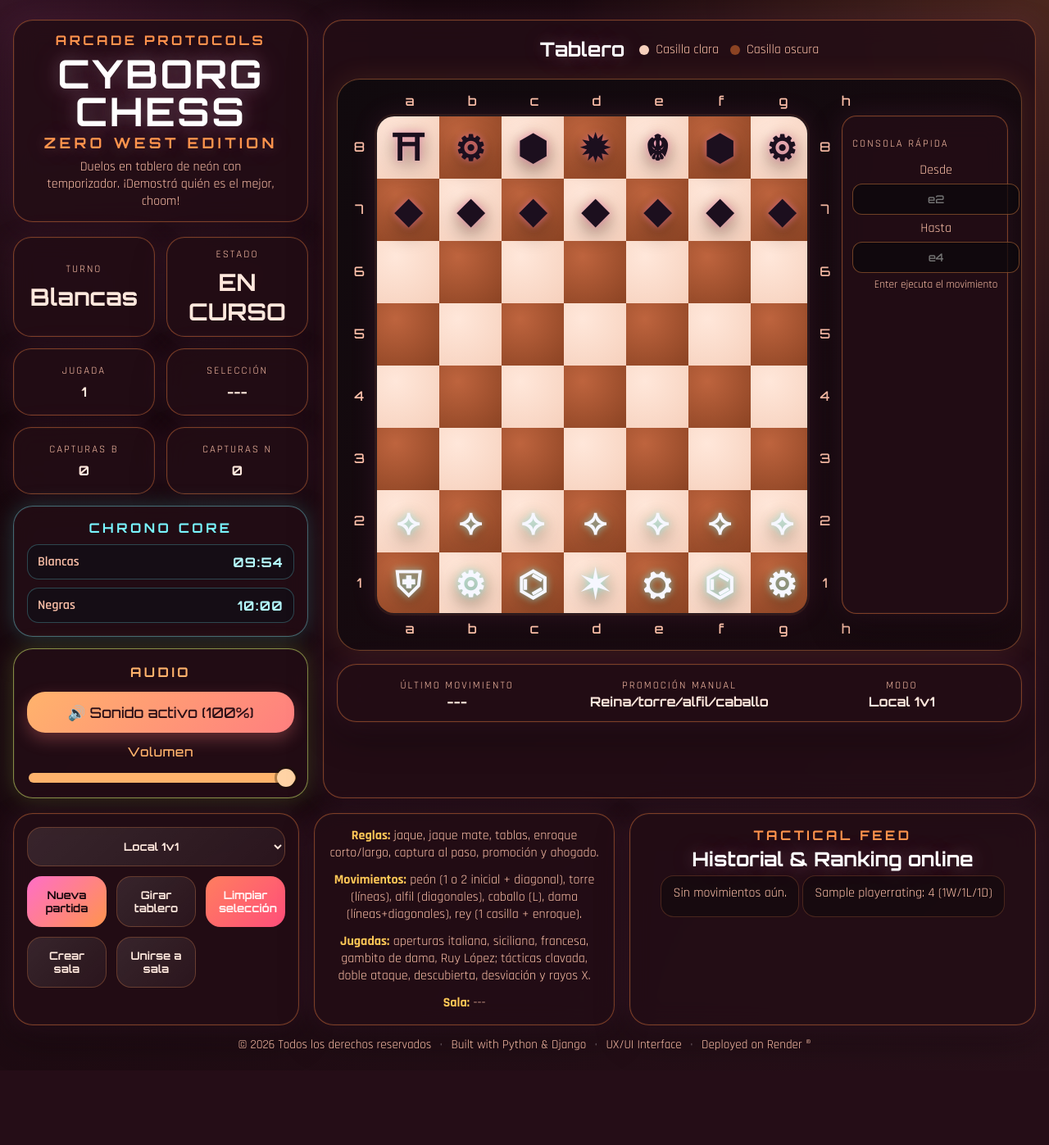
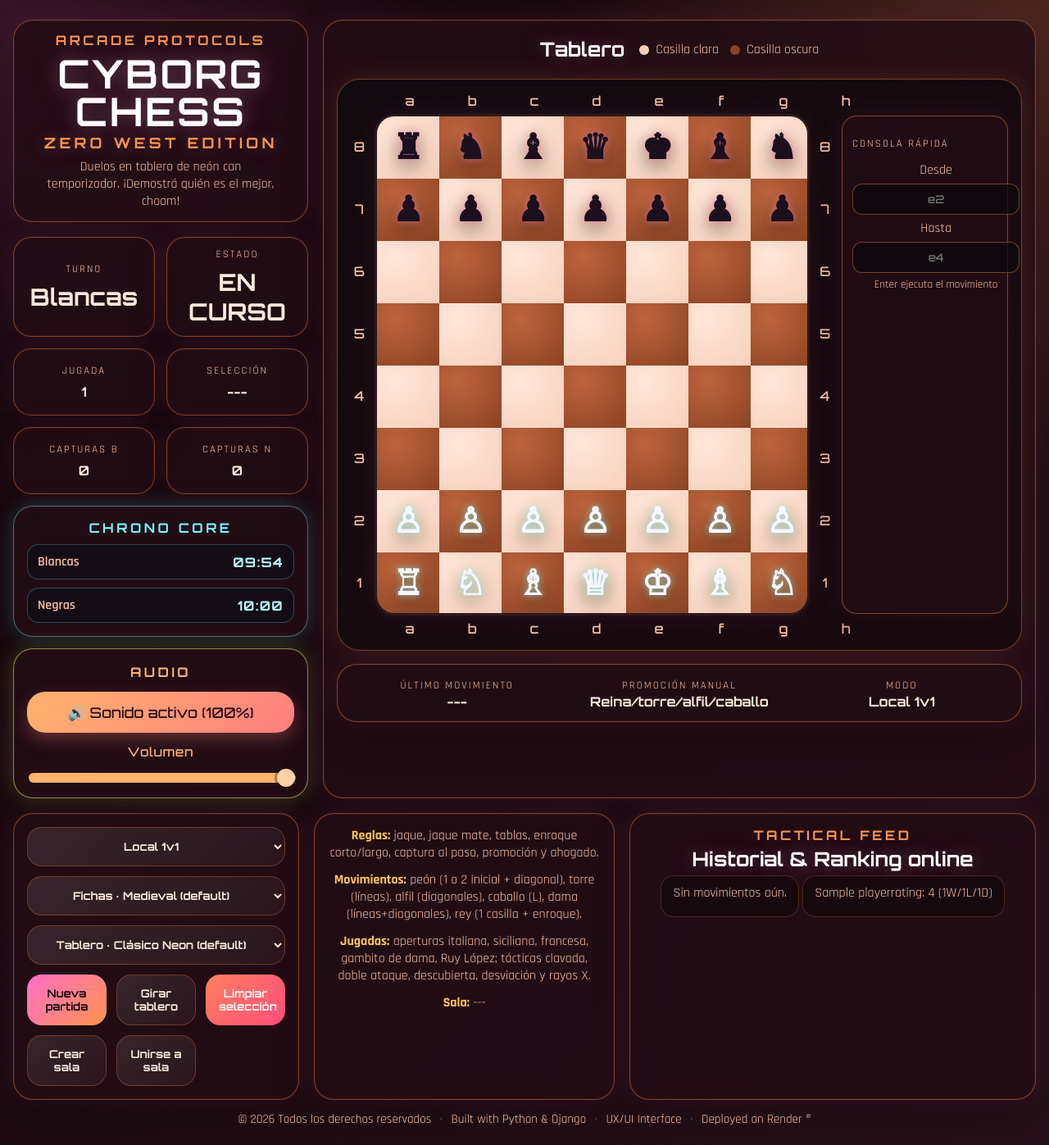
Before and after one commit to lu-developer476/Ajedrez, a Django app: page / in a window 1280 px wide. Shown: the whole page at 82% size. Before the commit the page ends 1282 px from the top, so only its background shows below. Run offline with Django 5.2, Linux system fonts and the light colour scheme; tables that the repository leaves empty hold one stand-in row (values such as "Sample post").

Commit message:
Add design variations for tokens and board (#6)

```diff
--- a/core/static/core/css/styles.css
+++ b/core/static/core/css/styles.css
@@ -317,6 +317,22 @@ body {
   box-shadow: inset 0 0 12px rgba(255, 95, 133, 0.25), 0 0 18px rgba(255, 95, 133, 0.35);
 }
 
+
+.board.board-theme-classic .square.light { background: radial-gradient(circle at 30% 25%, #ffe7da, var(--light-cell)); }
+.board.board-theme-classic .square.dark { background: radial-gradient(circle at 30% 25%, #be643e, var(--dark-cell)); }
+
+.board.board-theme-obsidian .square.light { background: radial-gradient(circle at 28% 25%, #d5d7e5, #8f97b4); }
+.board.board-theme-obsidian .square.dark { background: radial-gradient(circle at 30% 25%, #495170, #22293f); }
+
+.board.board-theme-neon-grid .square.light { background: linear-gradient(145deg, #ddfff8, #8effe5); }
+.board.board-theme-neon-grid .square.dark { background: linear-gradient(145deg, #0f5f6a, #1f313a); }
+
+.board.board-theme-chrome .square.light { background: linear-gradient(145deg, #f8f8f8, #b8c1ca); }
+.board.board-theme-chrome .square.dark { background: linear-gradient(145deg, #768493, #354150); }
+
+.board.board-theme-synthwave .square.light { background: radial-gradient(circle at 35% 25%, #ffe0ff, #ff9ad8); }
+.board.board-theme-synthwave .square.dark { background: radial-gradient(circle at 30% 25%, #8a4dff, #35195c); }
+
 .square.in-check {
   box-shadow: inset 0 0 0 5px rgba(255, 95, 133, 0.9), 0 0 24px rgba(255, 95, 133, 0.36);
 }
@@ -342,6 +358,14 @@ body {
   color: #1c0f1e;
   text-shadow: 0 0 8px rgba(255, 123, 206, 0.5), 0 0 18px rgba(255, 148, 77, 0.28);
 }
+
+
+.piece.theme-medieval { font-family: "Times New Roman", serif; }
+.piece.theme-cibernetico { font-family: 'Orbitron', sans-serif; }
+.piece.theme-robotico { letter-spacing: 0.04em; }
+.piece.theme-androide { text-shadow: 0 0 10px rgba(94, 255, 205, 0.55), 0 0 18px rgba(132, 190, 255, 0.3); }
+.piece.theme-techno { text-shadow: 0 0 10px rgba(255, 241, 120, 0.5), 0 0 18px rgba(121, 246, 255, 0.33); }
+.piece.theme-merc { text-shadow: 0 0 10px rgba(255, 101, 188, 0.62), 0 0 24px rgba(255, 148, 77, 0.35); }
 
 .board-info {
   display: grid;
@@ -396,7 +420,9 @@ body {
 .btn.danger { background: linear-gradient(135deg, #ff7e5f, #ff4e7a); color: #fff3f3; }
 
 #mode-select,
-#ai-level {
+#ai-level,
+#piece-theme,
+#board-theme {
   grid-column: 1 / -1;
   text-align: center;
   text-align-last: center;
@@ -627,7 +653,15 @@ body {
 
   .hud { max-width: 760px; margin: 0 auto; width: 100%; }
   .aux-panels { grid-template-columns: 1fr; }
-  .board-info { grid-template-columns: 1fr; }
+
+.piece.theme-medieval { font-family: "Times New Roman", serif; }
+.piece.theme-cibernetico { font-family: 'Orbitron', sans-serif; }
+.piece.theme-robotico { letter-spacing: 0.04em; }
+.piece.theme-androide { text-shadow: 0 0 10px rgba(94, 255, 205, 0.55), 0 0 18px rgba(132, 190, 255, 0.3); }
+.piece.theme-techno { text-shadow: 0 0 10px rgba(255, 241, 120, 0.5), 0 0 18px rgba(121, 246, 255, 0.33); }
+.piece.theme-merc { text-shadow: 0 0 10px rgba(255, 101, 188, 0.62), 0 0 24px rgba(255, 148, 77, 0.35); }
+
+.board-info { grid-template-columns: 1fr; }
   .controls { grid-template-columns: repeat(2, minmax(0, 1fr)); }
   #mode-select { grid-column: 1 / -1; }
 }
--- a/core/static/core/js/game.js
+++ b/core/static/core/js/game.js
@@ -25,11 +25,20 @@ const audioStateEl = document.getElementById('audio-state');
 const commandFromEl = document.getElementById('command-from');
 const commandToEl = document.getElementById('command-to');
 const aiLevelEl = document.getElementById('ai-level');
+const pieceThemeEl = document.getElementById('piece-theme');
+const boardThemeEl = document.getElementById('board-theme');
 const whiteTimerEl = document.getElementById('white-timer');
 const blackTimerEl = document.getElementById('black-timer');
 
 const FILES = ['a', 'b', 'c', 'd', 'e', 'f', 'g', 'h'];
-const PIECES = { wp: '⟡', wr: '⛨', wn: '⚙', wb: '⌬', wq: '✶', wk: '⛭', bp: '◆', br: '⛩', bn: '⚙', bb: '⬢', bq: '✹', bk: '☬' };
+const PIECE_SETS = {
+  medieval: { wp: '♙', wr: '♖', wn: '♘', wb: '♗', wq: '♕', wk: '♔', bp: '♟', br: '♜', bn: '♞', bb: '♝', bq: '♛', bk: '♚' },
+  cibernetico: { wp: '⟡', wr: '⛨', wn: '⚙', wb: '⌬', wq: '✶', wk: '⛭', bp: '◆', br: '⛩', bn: '⚙', bb: '⬢', bq: '✹', bk: '☬' },
+  robotico: { wp: '◉', wr: '▣', wn: '⬡', wb: '◈', wq: '✦', wk: '⬢', bp: '◎', br: '▥', bn: '⬢', bb: '◇', bq: '✧', bk: '⬣' },
+  androide: { wp: '⊙', wr: '⌁', wn: '⌬', wb: '⟢', wq: '✺', wk: '⚚', bp: '◍', br: '⌇', bn: '⟣', bb: '⟠', bq: '✹', bk: '⚘' },
+  techno: { wp: '◌', wr: '⛶', wn: '⚑', wb: '⎔', wq: '✷', wk: '⛯', bp: '●', br: '⛝', bn: '⚐', bb: '⎚', bq: '✸', bk: '☢' },
+  merc: { wp: '◍', wr: '⛨', wn: '⚙', wb: '⌬', wq: '✶', wk: '☬', bp: '⬤', br: '⛩', bn: '⚙', bb: '⬢', bq: '✹', bk: '☠' },
+};
 
 let state = null;
 let selected = null;
@@ -42,6 +51,8 @@ let audioCtx = null;
 let masterGain = null;
 let volume = 1;
 let aiLevel = 3;
+let pieceTheme = 'medieval';
+let boardTheme = 'classic';
 let whiteTimeLeft = 600;
 let blackTimeLeft = 600;
 let gameTimer = null;
@@ -71,7 +82,6 @@ function resetGame() {
   renderCoordinates();
   render();
 }
-
 
 function ensureAudioContext() {
   if (!window.AudioContext && !window.webkitAudioContext) return false;
@@ -131,6 +141,55 @@ function updateVolumeUI() {
   audioStateEl.textContent = pct === 0 ? '🔇 Sonido inactivo (0%)' : `🔊 Sonido activo (${pct}%)`;
 }
 
+function formatClock(totalSeconds) {
+  const mins = Math.floor(totalSeconds / 60);
+  const secs = totalSeconds % 60;
+  return `${String(mins).padStart(2, '0')}:${String(secs).padStart(2, '0')}`;
+}
+
+function renderClocks() {
+  if (whiteTimerEl) whiteTimerEl.textContent = formatClock(Math.max(0, whiteTimeLeft));
+  if (blackTimerEl) blackTimerEl.textContent = formatClock(Math.max(0, blackTimeLeft));
+}
+
+function stopTimerLoop() {
+  if (gameTimer) {
+    clearInterval(gameTimer);
+    gameTimer = null;
+  }
+}
+
+function evaluateGameStatus() {
+  const check = isKingInCheck(state.board, state.turn);
+  const active = hasAny(state.board, state.turn);
+  state.status = check && !active ? `JAQUE MATE · ${state.turn === 'w' ? 'NEGRAS' : 'BLANCAS'} GANAN` : check ? 'JAQUE' : !active ? 'TABLAS' : 'EN CURSO';
+  if (check && state.turn === 'w' && !active) state.status = 'JAQUE MATE · NEGRAS GANAN';
+  return { check, active };
+}
+
+function tickGameClock() {
+  if (!state || (state.status !== 'EN CURSO' && state.status !== 'JAQUE')) return;
+  if (state.turn === 'w') whiteTimeLeft -= 1;
+  else blackTimeLeft -= 1;
+
+  if (whiteTimeLeft <= 0) {
+    whiteTimeLeft = 0;
+    state.status = 'TIEMPO AGOTADO · NEGRAS GANAN';
+    stopTimerLoop();
+  }
+  if (blackTimeLeft <= 0) {
+    blackTimeLeft = 0;
+    state.status = 'TIEMPO AGOTADO · BLANCAS GANAN';
+    stopTimerLoop();
+  }
+  render();
+}
+
+function startTimerLoop() {
+  stopTimerLoop();
+  gameTimer = setInterval(tickGameClock, 1000);
+  renderClocks();
+}
 
 
 function formatClock(totalSeconds) {
@@ -186,24 +245,48 @@ function startTimerLoop() {
 function renderCoordinates() {
   const files = flipped ? [...FILES].reverse() : FILES;
   const ranks = flipped ? ['1','2','3','4','5','6','7','8'] : ['8','7','6','5','4','3','2','1'];
-  coordsTopEl.innerHTML = files.map((f) => `<span>${f}</span>`).join(''); coordsBottomEl.innerHTML = coordsTopEl.innerHTML;
-  coordsLeftEl.innerHTML = ranks.map((r) => `<span>${r}</span>`).join(''); coordsRightEl.innerHTML = coordsLeftEl.innerHTML;
+  coordsTopEl.innerHTML = files.map((f) => `<span>${f}</span>`).join('');
+  coordsBottomEl.innerHTML = coordsTopEl.innerHTML;
+  coordsLeftEl.innerHTML = ranks.map((r) => `<span>${r}</span>`).join('');
+  coordsRightEl.innerHTML = coordsLeftEl.innerHTML;
+}
+
+function applyBoardTheme() {
+  boardEl.classList.remove('board-theme-classic', 'board-theme-obsidian', 'board-theme-neon-grid', 'board-theme-chrome', 'board-theme-synthwave');
+  boardEl.classList.add(`board-theme-${boardTheme}`);
 }
 
 function render() {
   boardEl.innerHTML = '';
+  applyBoardTheme();
+  const pieceSet = PIECE_SETS[pieceTheme] || PIECE_SETS.medieval;
   const rows = flipped ? [...Array(8).keys()].reverse() : [...Array(8).keys()];
   const cols = flipped ? [...Array(8).keys()].reverse() : [...Array(8).keys()];
+
   for (const row of rows) for (const col of cols) {
-    const sq = document.createElement('button'); sq.className = `square ${(row + col) % 2 === 0 ? 'light' : 'dark'}`;
+    const sq = document.createElement('button');
+    sq.className = `square ${(row + col) % 2 === 0 ? 'light' : 'dark'}`;
     if (selected?.row === row && selected?.col === col) sq.classList.add('selected');
-    const m = legalMoves.find((x) => x.row === row && x.col === col); if (m) sq.classList.add(m.capture ? 'capture' : 'legal');
-    const p = state.board[row][col]; if (p) { const sp = document.createElement('span'); sp.className = `piece ${p[0] === 'w' ? 'white' : 'black'}`; sp.textContent = PIECES[p]; sq.appendChild(sp); }
-    sq.onclick = () => clickSquare(row, col); boardEl.appendChild(sq);
+    const m = legalMoves.find((x) => x.row === row && x.col === col);
+    if (m) sq.classList.add(m.capture ? 'capture' : 'legal');
+    const p = state.board[row][col];
+    if (p) {
+      const sp = document.createElement('span');
+      sp.className = `piece ${p[0] === 'w' ? 'white' : 'black'} theme-${pieceTheme}`;
+      sp.textContent = pieceSet[p] || '·';
+      sq.appendChild(sp);
+    }
+    sq.onclick = () => clickSquare(row, col);
+    boardEl.appendChild(sq);
   }
-  turnIndicatorEl.textContent = state.turn === 'w' ? 'Blancas' : 'Negras'; statusTextEl.textContent = state.status;
-  moveCounterEl.textContent = state.moveNumber; selectionLabelEl.textContent = selected ? algebraic(selected.row, selected.col) : '---';
-  whiteCapturesEl.textContent = state.captured.w.length; blackCapturesEl.textContent = state.captured.b.length; lastMoveEl.textContent = state.lastMove || '---';
+
+  turnIndicatorEl.textContent = state.turn === 'w' ? 'Blancas' : 'Negras';
+  statusTextEl.textContent = state.status;
+  moveCounterEl.textContent = state.moveNumber;
+  selectionLabelEl.textContent = selected ? algebraic(selected.row, selected.col) : '---';
+  whiteCapturesEl.textContent = state.captured.w.length;
+  blackCapturesEl.textContent = state.captured.b.length;
+  lastMoveEl.textContent = state.lastMove || '---';
   moveHistoryEl.innerHTML = state.history.length ? state.history.map((m, i) => `<li><span class="move-badge">#${state.history.length - i}</span>${m}</li>`).join('') : '<li>Sin movimientos aún.</li>';
   modeLabelEl.textContent = mode === 'ai' ? `Jugador vs IA · Nivel ${aiLevel}` : mode === 'online' ? `Online (${roomCode || 'sin sala'})` : 'Local 1v1';
   renderClocks();
@@ -238,7 +321,6 @@ function getLegalMoves(board, row, col) {
   });
 }
 function hasAny(board, color) { for (let r=0;r<8;r++) for (let c=0;c<8;c++) if (board[r][c]?.[0]===color && getLegalMoves(board, r, c).length) return true; return false; }
-
 
 function closeCyberModal() {
   const backdrop = document.querySelector('.cyber-modal-backdrop');
@@ -305,18 +387,31 @@ function clickSquare(row, col) {
     const chosen = legalMoves.find((m) => m.row === row && m.col === col);
     if (chosen) return makeMove(selected.row, selected.col, row, col);
     if (piece && piece[0] === state.turn) return selectSquare(row, col);
-    selected = null; legalMoves = []; return render();
+    selected = null;
+    legalMoves = [];
+    return render();
   }
   if (piece && piece[0] === state.turn) selectSquare(row, col);
 }
-function selectSquare(row, col) { selected = { row, col }; legalMoves = getLegalMoves(state.board, row, col); render(); }
+
+function selectSquare(row, col) {
+  selected = { row, col };
+  legalMoves = getLegalMoves(state.board, row, col);
+  render();
+}
 
 async function makeMove(fr, fc, tr, tc, promotionChoice = 'q') {
   const piece = state.board[fr][fc], target = state.board[tr][tc];
-  state.board[tr][tc] = piece; state.board[fr][fc] = null; applyPromotion(state.board, tr, tc, promotionChoice);
+  state.board[tr][tc] = piece;
+  state.board[fr][fc] = null;
+  applyPromotion(state.board, tr, tc, promotionChoice);
   if (target) state.captured[piece[0]].push(target);
-  state.history.unshift(`${state.moveNumber}. ${algebraic(fr, fc)} → ${algebraic(tr, tc)}`); state.lastMove = `${algebraic(fr, fc)} → ${algebraic(tr, tc)}`;
-  state.turn = state.turn === 'w' ? 'b' : 'w'; state.moveNumber += 1; selected = null; legalMoves = [];
+  state.history.unshift(`${state.moveNumber}. ${algebraic(fr, fc)} → ${algebraic(tr, tc)}`);
+  state.lastMove = `${algebraic(fr, fc)} → ${algebraic(tr, tc)}`;
+  state.turn = state.turn === 'w' ? 'b' : 'w';
+  state.moveNumber += 1;
+  selected = null;
+  legalMoves = [];
   evaluateGameStatus();
   playMoveSound(Boolean(target), state.status);
   render();
@@ -325,26 +420,39 @@ async function makeMove(fr, fc, tr, tc, promotionChoice = 'q') {
 }
 
 async function playAi() {
-  const res = await fetch('/api/ai-move/', { method: 'POST', headers: { 'Content-Type': 'application/json' }, body: JSON.stringify({ board: state.board, color: 'b', difficulty: aiLevel }) });
+  const res = await fetch('/api/ai-move/', {
+    method: 'POST',
+    headers: { 'Content-Type': 'application/json' },
+    body: JSON.stringify({ board: state.board, color: 'b', difficulty: aiLevel }),
+  });
   const data = await res.json();
   if (data.status !== 'ok') return;
   await makeMove(data.move.from.row, data.move.from.col, data.move.to.row, data.move.to.col);
 }
 
 async function loadRanking() {
-  const res = await fetch('/api/ranking/'); const data = await res.json();
+  const res = await fetch('/api/ranking/');
+  const data = await res.json();
   rankingListEl.innerHTML = (data.results || []).map((p) => `<li>${p.name}: ${p.rating} (${p.wins}W/${p.losses}L/${p.draws}D)</li>`).join('') || '<li>Sin ranking todavía.</li>';
 }
 
 async function syncOnline() {
-  await fetch(`/api/match/${roomCode}/update/`, { method: 'POST', headers: { 'Content-Type': 'application/json' }, body: JSON.stringify({ game_state: state, moves_count: state.moveNumber, result: state.status }) });
+  await fetch(`/api/match/${roomCode}/update/`, {
+    method: 'POST',
+    headers: { 'Content-Type': 'application/json' },
+    body: JSON.stringify({ game_state: state, moves_count: state.moveNumber, result: state.status }),
+  });
 }
+
 async function pollOnline() {
   if (!roomCode) return;
-  const res = await fetch(`/api/match/${roomCode}/`); const data = await res.json();
-  if (data?.game_state?.moveNumber && data.game_state.moveNumber > state.moveNumber) { state = data.game_state; render(); }
+  const res = await fetch(`/api/match/${roomCode}/`);
+  const data = await res.json();
+  if (data?.game_state?.moveNumber && data.game_state.moveNumber > state.moveNumber) {
+    state = data.game_state;
+    render();
+  }
 }
-
 
 async function executeCoordinateMove() {
   const from = parseSquare(commandFromEl?.value || '');
@@ -361,26 +469,52 @@ async function executeCoordinateMove() {
   commandToEl.value = '';
 }
 
-modeSelectEl.onchange = () => { mode = modeSelectEl.value; render(); if (pollTimer) clearInterval(pollTimer); if (mode === 'online' && roomCode) pollTimer = setInterval(pollOnline, 2000); };
+modeSelectEl.onchange = () => {
+  mode = modeSelectEl.value;
+  render();
+  if (pollTimer) clearInterval(pollTimer);
+  if (mode === 'online' && roomCode) pollTimer = setInterval(pollOnline, 2000);
+};
 if (aiLevelEl) aiLevelEl.onchange = () => { aiLevel = Number(aiLevelEl.value) || 3; render(); };
+if (pieceThemeEl) pieceThemeEl.onchange = () => { pieceTheme = pieceThemeEl.value || 'medieval'; render(); };
+if (boardThemeEl) boardThemeEl.onchange = () => { boardTheme = boardThemeEl.value || 'classic'; render(); };
+
 onlineCreateBtn.onclick = async () => {
   const player = await openCyberPrompt({ title: 'Crear sala', message: 'Ingresá tu alias de jugador', defaultValue: 'White' });
   if (player === null) return;
-  const r = await fetch('/api/match/create/', { method: 'POST', headers: { 'Content-Type': 'application/json' }, body: JSON.stringify({ white_player: player || 'White' }) });
+  const r = await fetch('/api/match/create/', {
+    method: 'POST',
+    headers: { 'Content-Type': 'application/json' },
+    body: JSON.stringify({ white_player: player || 'White' }),
+  });
   const d = await r.json();
-  roomCode = d.room_code; roomInfoEl.innerHTML = `<span>Sala:</span> ${roomCode}`; mode='online'; modeSelectEl.value='online'; render();
+  roomCode = d.room_code;
+  roomInfoEl.innerHTML = `<span>Sala:</span> ${roomCode}`;
+  mode = 'online';
+  modeSelectEl.value = 'online';
+  render();
   if (pollTimer) clearInterval(pollTimer);
   pollTimer = setInterval(pollOnline, 2000);
   await syncOnline();
 };
+
 onlineJoinBtn.onclick = async () => {
   const codeInput = await openCyberPrompt({ title: 'Unirse a sala', message: 'Ingresá el código de la sala', defaultValue: '' });
   const code = (codeInput || '').toUpperCase();
   if (!code) return;
   const player = await openCyberPrompt({ title: 'Identidad', message: 'Ingresá tu alias de jugador', defaultValue: 'Black' });
   if (player === null) return;
-  await fetch(`/api/match/${code}/join/`, { method: 'POST', headers: { 'Content-Type': 'application/json' }, body: JSON.stringify({ player_name: player || 'Black' }) });
-  roomCode = code; mode='online'; modeSelectEl.value='online'; await pollOnline(); roomInfoEl.innerHTML = `<span>Sala:</span> ${roomCode}`; render();
+  await fetch(`/api/match/${code}/join/`, {
+    method: 'POST',
+    headers: { 'Content-Type': 'application/json' },
+    body: JSON.stringify({ player_name: player || 'Black' }),
+  });
+  roomCode = code;
+  mode = 'online';
+  modeSelectEl.value = 'online';
+  await pollOnline();
+  roomInfoEl.innerHTML = `<span>Sala:</span> ${roomCode}`;
+  render();
   if (pollTimer) clearInterval(pollTimer);
   pollTimer = setInterval(pollOnline, 2000);
 };
--- a/core/templates/core/index.html
+++ b/core/templates/core/index.html
@@ -81,6 +81,21 @@
           <option value="4">IA Nivel 4 · Élite</option>
           <option value="5">IA Nivel 5 · Blackwall</option>
         </select>
+        <select id="piece-theme" class="btn secondary" aria-label="Estilo de fichas">
+          <option value="medieval" selected>Fichas · Medieval (default)</option>
+          <option value="cibernetico">Fichas · Cibernético</option>
+          <option value="robotico">Fichas · Robótico</option>
+          <option value="androide">Fichas · Androide</option>
+          <option value="techno">Fichas · Techno</option>
+          <option value="merc">Fichas · Merc (Cyberpunk)</option>
+        </select>
+        <select id="board-theme" class="btn secondary" aria-label="Estilo de tablero">
+          <option value="classic" selected>Tablero · Clásico Neon (default)</option>
+          <option value="obsidian">Tablero · Obsidiana</option>
+          <option value="neon-grid">Tablero · Neon Grid</option>
+          <option value="chrome">Tablero · Cromo Industrial</option>
+          <option value="synthwave">Tablero · Synthwave</option>
+        </select>
         <button id="new-game-btn" class="btn primary" type="button">Nueva partida</button>
         <button id="flip-board-btn" class="btn secondary" type="button">Girar tablero</button>
         <button id="reset-view-btn" class="btn danger" type="button">Limpiar selección</button>
```
